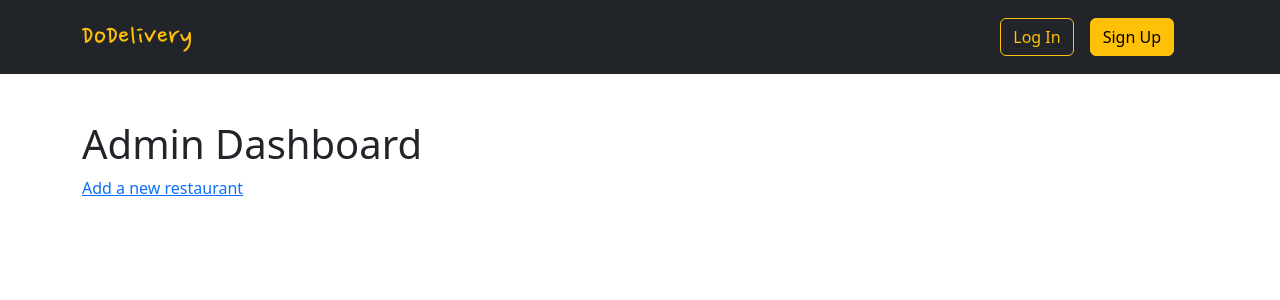
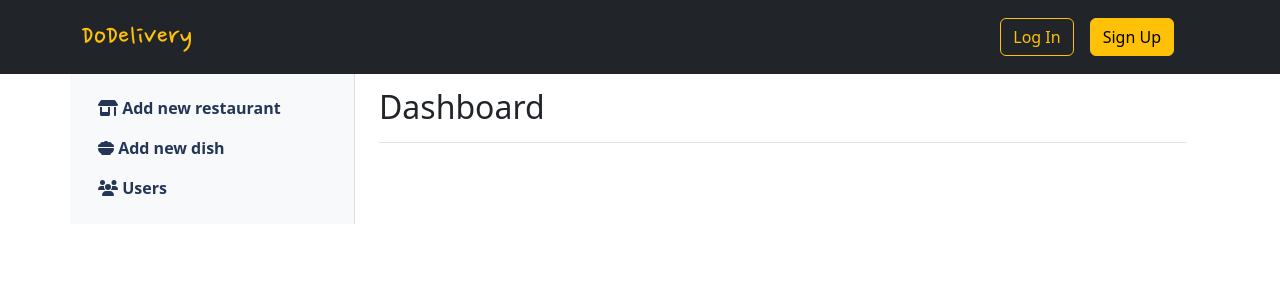
Before and after one commit to khorosh1lov/client, a React (Create React App) app: page /admin in a window 1280 px wide. Shown: the top 300 px of the page. Built offline with nearby package versions, Linux system fonts and the light colour scheme.

Commit message:
Admin dashboard updates

```diff
--- a/package.json
+++ b/package.json
@@ -4,6 +4,10 @@
   "author": "Friendly_JS team",
   "private": true,
   "dependencies": {
+    "@fortawesome/fontawesome-svg-core": "^6.4.0",
+    "@fortawesome/free-regular-svg-icons": "^6.4.0",
+    "@fortawesome/free-solid-svg-icons": "^6.4.0",
+    "@fortawesome/react-fontawesome": "^0.2.0",
     "@testing-library/jest-dom": "^5.16.5",
     "@testing-library/react": "^13.4.0",
     "@testing-library/user-event": "^13.5.0",
--- a/src/components/Admin/AddRestaurant.js
+++ b/src/components/Admin/AddRestaurant.js
@@ -1,7 +1,10 @@
 import React, { useState } from "react";
 
 import { API_BASE_URL } from "../../config";
+import { FontAwesomeIcon } from '@fortawesome/react-fontawesome';
+import { Link } from 'react-router-dom';
 import axios from "axios";
+import { faArrowLeft } from '@fortawesome/free-solid-svg-icons';
 
 const AddRestaurant = () => {
   const [formValues, setFormValues] = useState({
@@ -57,185 +60,91 @@ const AddRestaurant = () => {
 
   return (
 		<div className="mt-5">
+			<div className="mb-3">
+				<Link to="/admin" className="admin-nav-link nav-link fw-bold" aria-current="page">
+					<FontAwesomeIcon icon={faArrowLeft} />
+					&nbsp;Back to Dashboard
+				</Link>
+			</div>
 			<h1>Add a new restaurant</h1>
 			<form onSubmit={handleSubmit} className="row g-3">
 				<div className="col-sm-4 mb-3">
 					<label htmlFor="name" className="form-label">
 						Name:
 					</label>
-          <input
-            type="text"
-            id="name"
-            name="name"
-            className="form-control"
-            value={formValues.name}
-            onChange={handleChange}
-            required
-          />
+					<input type="text" id="name" name="name" className="form-control" value={formValues.name} onChange={handleChange} required />
 				</div>
 				<div className="col-sm-4 mb-3">
 					<label htmlFor="cuisine" className="form-label">
 						Cuisine:
 					</label>
-          <input
-            type="text"
-            id="cuisine"
-            name="cuisine"
-            className="form-control"
-            value={formValues.cuisine}
-            onChange={handleChange}
-            required
-          />
+					<input type="text" id="cuisine" name="cuisine" className="form-control" value={formValues.cuisine} onChange={handleChange} required />
 				</div>
 				<div className="col-sm-4 mb-3">
 					<label htmlFor="street" className="form-label">
 						Street address:
 					</label>
-          <input
-            type="text"
-            id="street"
-            name="street"
-            className="form-control"
-            value={formValues.street}
-            onChange={handleChange}
-            required
-          />
+					<input type="text" id="street" name="street" className="form-control" value={formValues.street} onChange={handleChange} required />
 				</div>
 				<div className="col-sm-4 mb-3">
 					<label htmlFor="city" className="form-label">
 						City:
 					</label>
-          <input
-            type="text"
-            id="city"
-            name="city"
-            className="form-control"
-            value={formValues.city}
-            onChange={handleChange}
-            required
-          />
+					<input type="text" id="city" name="city" className="form-control" value={formValues.city} onChange={handleChange} required />
 				</div>
 				<div className="col-sm-4 mb-3">
 					<label htmlFor="state" className="form-label">
 						State:
 					</label>
-          <input
-            type="text"
-            id="state"
-            name="state"
-            className="form-control"
-            value={formValues.state}
-            onChange={handleChange}
-            required
-          />
+					<input type="text" id="state" name="state" className="form-control" value={formValues.state} onChange={handleChange} required />
 				</div>
 				<div className="col-sm-4 mb-3">
 					<label htmlFor="zip" className="form-label">
 						Zip-code:
 					</label>
-          <input
-            type="text"
-            id="zip"
-            name="zip"
-            className="form-control"
-            value={formValues.zip}
-            onChange={handleChange}
-            required
-          />
+					<input type="text" id="zip" name="zip" className="form-control" value={formValues.zip} onChange={handleChange} required />
 				</div>
 				<div className="col-sm-4 mb-3">
 					<label htmlFor="phone" className="form-label">
 						Phone number:
 					</label>
-          <input
-            type="text"
-            id="phone"
-            name="phone"
-            className="form-control"
-            value={formValues.phone}
-            onChange={handleChange}
-            required
-          />
+					<input type="text" id="phone" name="phone" className="form-control" value={formValues.phone} onChange={handleChange} required />
 				</div>
 				<div className="col-sm-4 mb-3">
 					<label htmlFor="email" className="form-label">
 						Email:
 					</label>
-          <input
-            type="email"
-            id="email"
-            name="email"
-            className="form-control"
-            value={formValues.email}
-            onChange={handleChange}
-            required
-          />
+					<input type="email" id="email" name="email" className="form-control" value={formValues.email} onChange={handleChange} required />
 				</div>
 				<div className="col-sm-4 mb-3">
 					<label htmlFor="workingDays" className="form-label">
 						Working Days:
 					</label>
-          <input
-            type="text"
-            id="workingDays"
-            name="workingDays"
-            className="form-control"
-            value={formValues.workingDays}
-            onChange={handleChange}
-            placeholder="Enter days separated by commas"
-          />
+					<input type="text" id="workingDays" name="workingDays" className="form-control" value={formValues.workingDays} onChange={handleChange} placeholder="Enter days separated by commas" />
 				</div>
 				<div className="col-sm-4 mb-3">
 					<label htmlFor="workingHoursFrom" className="form-label">
 						Working Hours From:
 					</label>
-          <input
-            type="time"
-            id="workingHoursFrom"
-            name="workingHours.from"
-            className="form-control"
-            value={formValues.workingHours.from}
-            onChange={handleChange}
-          />
+					<input type="time" id="workingHoursFrom" name="workingHours.from" className="form-control" value={formValues.workingHours.from} onChange={handleChange} />
 				</div>
 				<div className="col-sm-4 mb-3">
 					<label htmlFor="workingHoursTo" className="form-label">
 						Working Hours To:
 					</label>
-          <input
-            type="time"
-            id="workingHoursTo"
-            name="workingHours.to"
-            className="form-control"
-            value={formValues.workingHours.to}
-            onChange={handleChange}
-          />
+					<input type="time" id="workingHoursTo" name="workingHours.to" className="form-control" value={formValues.workingHours.to} onChange={handleChange} />
 				</div>
 				<div className="col-sm-4 mb-3">
 					<label htmlFor="logo" className="form-label">
 						Logo URL:
 					</label>
-          <input
-            type="url"
-            id="logo"
-            name="logo"
-            className="form-control"
-            value={formValues.logo}
-            onChange={handleChange}
-          />
+					<input type="url" id="logo" name="logo" className="form-control" value={formValues.logo} onChange={handleChange} />
 				</div>
 				<div className="col-sm-4 mb-3">
 					<label htmlFor="headerImage" className="form-label">
 						Header Image URL:
 					</label>
-          <input
-            type="url"
-            id="headerImage"
-            name="headerImage"
-            className="form-control"
-            value={formValues.headerImage}
-            onChange={handleChange}
-          />
+					<input type="url" id="headerImage" name="headerImage" className="form-control" value={formValues.headerImage} onChange={handleChange} />
 				</div>
 				<div className="mb-3">
 					<button type="submit" className="btn btn-success mb-3">
--- /dev/null
+++ b/src/components/Admin/Admin.css
@@ -0,0 +1,18 @@
+.sidebar {
+    box-shadow: inset -1px 0 0 rgba(0, 0, 0, .1)
+}
+
+.admin-nav-link,
+.admin-nav-link svg {
+    transition: color 0.15s ease-in-out, background-color 0.15s ease-in-out, border-color 0.15s ease-in-out;
+    color: #233658;
+}
+
+.admin-nav-link:hover,
+.admin-nav-link:active,
+.admin-nav-link:focus,
+.admin-nav-link:hover svg,
+.admin-nav-link:active svg,
+.admin-nav-link:focus svg {
+    color: #b03c3c;
+}
--- a/src/components/Admin/AdminDashboard.js
+++ b/src/components/Admin/AdminDashboard.js
@@ -1,12 +1,43 @@
+import './Admin.css';
+
+import { faBowlFood, faShop, faUsers } from '@fortawesome/free-solid-svg-icons';
+
+import { FontAwesomeIcon } from '@fortawesome/react-fontawesome';
 import { Link } from "react-router-dom";
 import React from "react";
 
 const AdminDashboard = () => {
   return (
-    <div className="mt-5">
-      <h1>Admin Dashboard</h1>
-      <Link to="/admin/add-restaurant">Add a new restaurant</Link>
-    </div>
+		<div className="row">
+			<nav className="col-sm-12 col-md-4 col-lg-3 pt-3 pb-3 d-md-block bg-light sidebar">
+				<div className="position-sticky sidebar-sticky">
+					<ul className="nav flex-column">
+						<li className="nav-item">
+							<Link to="/admin/add-restaurant" className="admin-nav-link nav-link fw-bold" aria-current="page">
+								<FontAwesomeIcon icon={faShop} className="feather feather-home align-text-center" />
+								&nbsp;Add new restaurant
+							</Link>
+							<Link to="/admin" className="admin-nav-link nav-link fw-bold" aria-current="page">
+								<FontAwesomeIcon icon={faBowlFood} className="feather feather-home align-text-center" />
+								&nbsp;Add new dish
+							</Link>
+							<Link to="/admin" className="admin-nav-link nav-link fw-bold" aria-current="page">
+								<FontAwesomeIcon icon={faUsers} className="feather feather-home align-text-center" />
+								&nbsp;Users
+							</Link>
+						</li>
+					</ul>
+				</div>
+			</nav>
+
+			<div className="col-sm-12 col-md-8 ms-sm-auto col-lg-9 px-md-4">
+				<div className="d-flex justify-content-between flex-wrap flex-md-nowrap align-items-center pt-3 pb-2 mb-3 border-bottom">
+					<h1 className="h2">Dashboard</h1>
+				</div>
+
+				{/* Dash Content here */}
+			</div>
+		</div>
   );
 };
 
--- a/src/components/Restaurants/StarRating.js
+++ b/src/components/Restaurants/StarRating.js
@@ -1,15 +1,19 @@
+import { FontAwesomeIcon } from '@fortawesome/react-fontawesome';
 import React from 'react';
+import { faStar as StarRegular } from '@fortawesome/free-regular-svg-icons';
+import { faStar as StarSolid } from '@fortawesome/free-solid-svg-icons';
 
 function StarRating({ rating }) {
 	const stars = [];
 
 	// Display filled stars
 	for (let i = 0; i < rating; i++) {
-		stars.push(<i key={`filled-${i}`} className="fa fa-star" style={{ color: '#e4d321' }} aria-hidden="true"></i>);
+		stars.push(<FontAwesomeIcon icon={StarSolid} style={{ color: '#e4d321' }} key={`filled-${i}`} aria-hidden="true" />);
+
 	}
 	// Display empty stars
 	for (let i = rating; i < 5; i++) {
-		stars.push(<i key={`empty-${i}`} className="fa fa-star-o" style={{ color: '#e4de95' }} aria-hidden="true"></i>);
+		stars.push(<FontAwesomeIcon icon={StarRegular} style={{ color: '#e4de95' }} key={`empty-${i}`} aria-hidden="true" />);
 	}
 
 	return <div className="star-rating">{stars}</div>;
--- a/src/index.js
+++ b/src/index.js
@@ -1,5 +1,4 @@
 import "bootstrap/dist/css/bootstrap.css";
-import "font-awesome/css/font-awesome.min.css";
 
 import App from "./App";
 import React from "react";
```
Also changed, not shown: 1 other file (tests, documents, lock files or other folders). Lines whose indentation alone changed are shown as unchanged.
